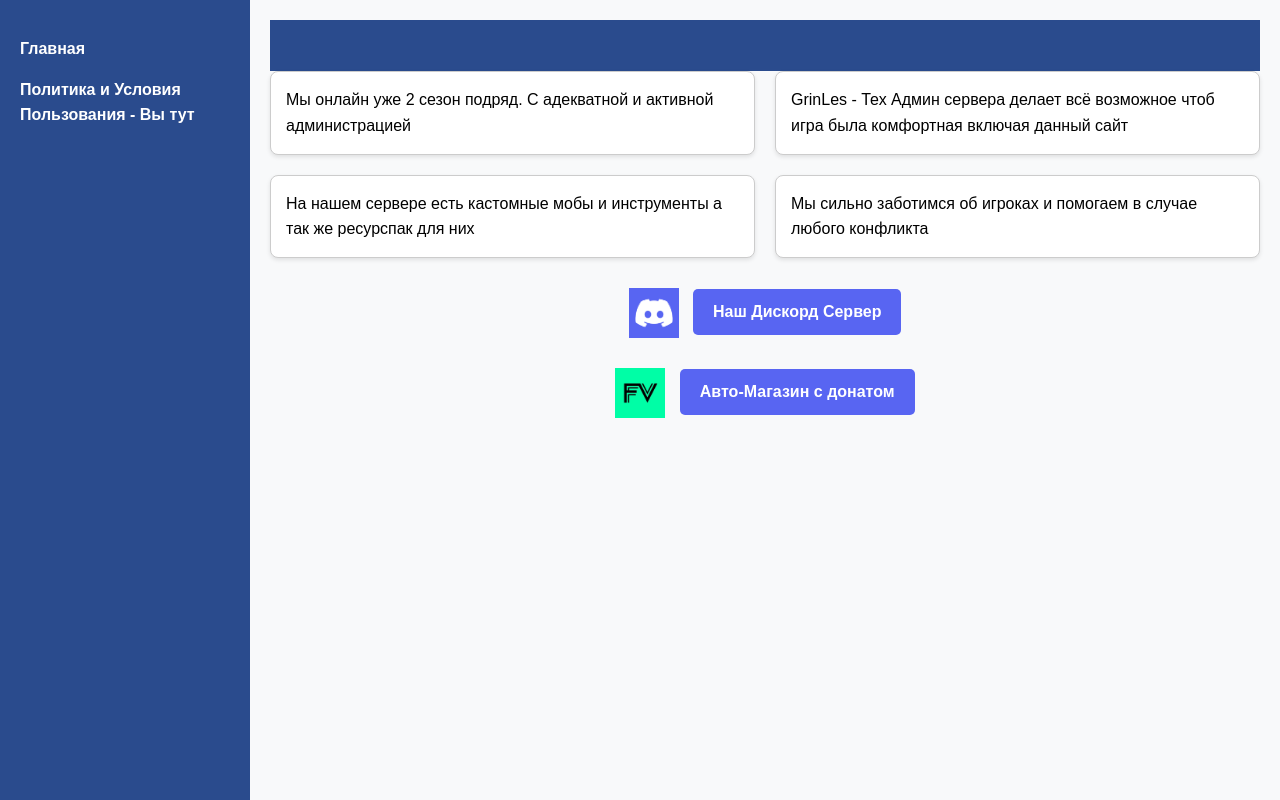
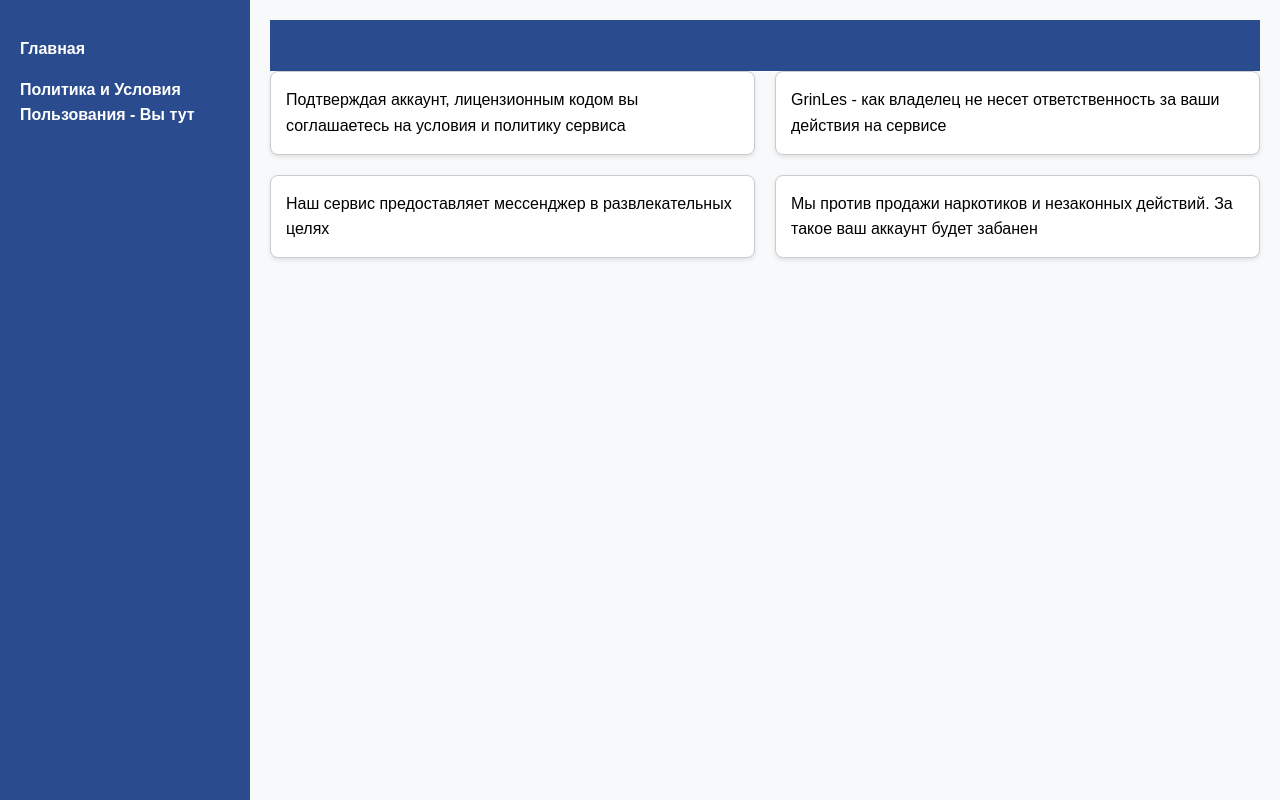
Before and after one commit to grinles2/FortressWorldSite, a plain HTML site: page about_us.html in a window 1280 px wide. Drawn offline with Linux system fonts and the light colour scheme.

Commit message:
Update about_us.html

```diff
--- a/about_us.html
+++ b/about_us.html
@@ -133,27 +133,17 @@
 
         <div class="paragraphs">
             <div class="paragraph">
-                <p>Мы онлайн уже 2 сезон подряд. С адекватной и активной администрацией</p>
+                <p>Подтверждая аккаунт, лицензионным кодом вы соглашаетесь на условия и политику сервиса</p>
             </div>
             <div class="paragraph">
-                <p>GrinLes - Тех Админ сервера делает всё возможное чтоб игра была комфортная включая данный сайт</p>
+                <p>GrinLes - как владелец не несет ответственность за ваши действия на сервисе</p>
             </div>
             <div class="paragraph">
-                <p>На нашем сервере есть кастомные мобы и инструменты а так же ресурспак для них</p>
+                <p>Наш сервис предоставляет мессенджер в развлекательных целях</p>
             </div>
             <div class="paragraph">
-                <p>Мы сильно заботимся об игроках и помогаем в случае любого конфликта</p>
+                <p>Мы против продажи наркотиков и незаконных действий. За такое ваш аккаунт будет забанен</p>
             </div>
-        </div>
-
-        <div class="discord">
-            <img src="photos/discord.png">
-            <a href="https://discord.gg/RNwP9ggw">Наш Дискорд Сервер</a>
-        </div>
-
-        <div class="discord">
-            <img src="photos/logo.png">
-            <a href="https://fortreesworld.trademc.org/"> Авто-Магазин с донатом</a>
         </div>
     </div>
 
```
